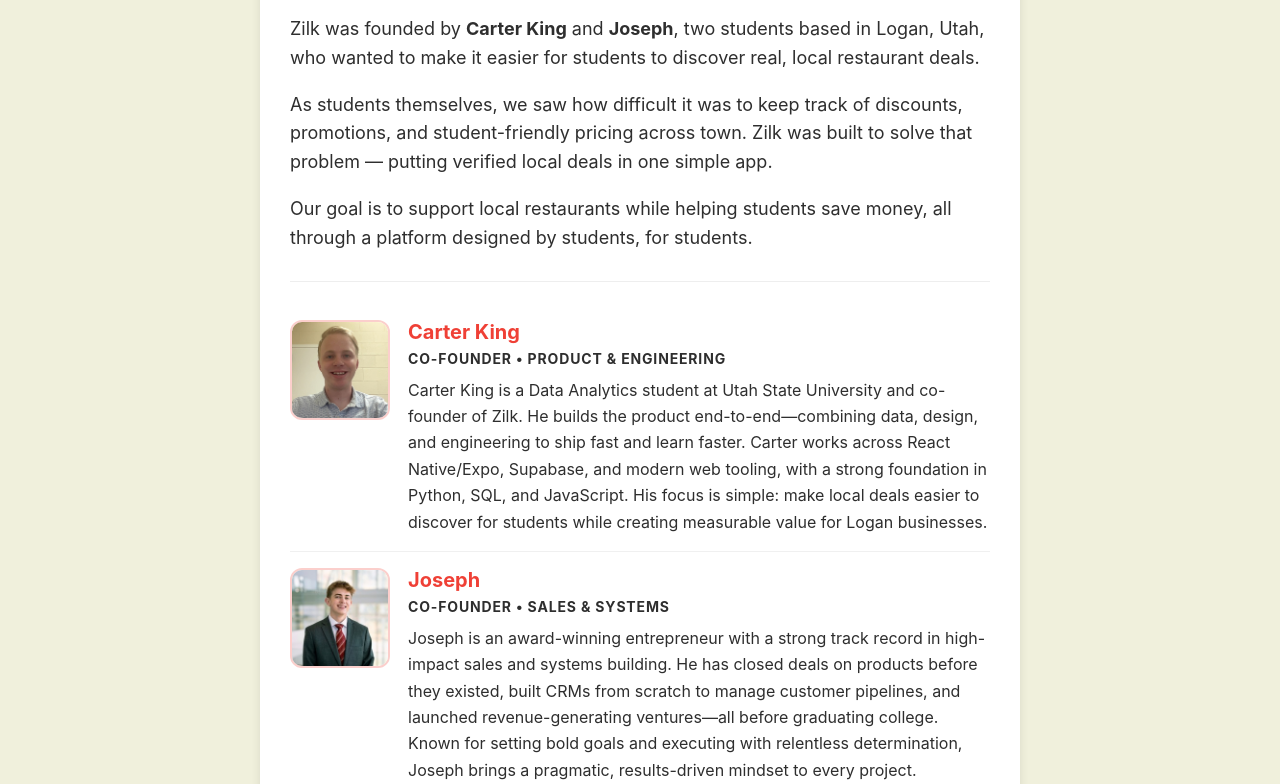
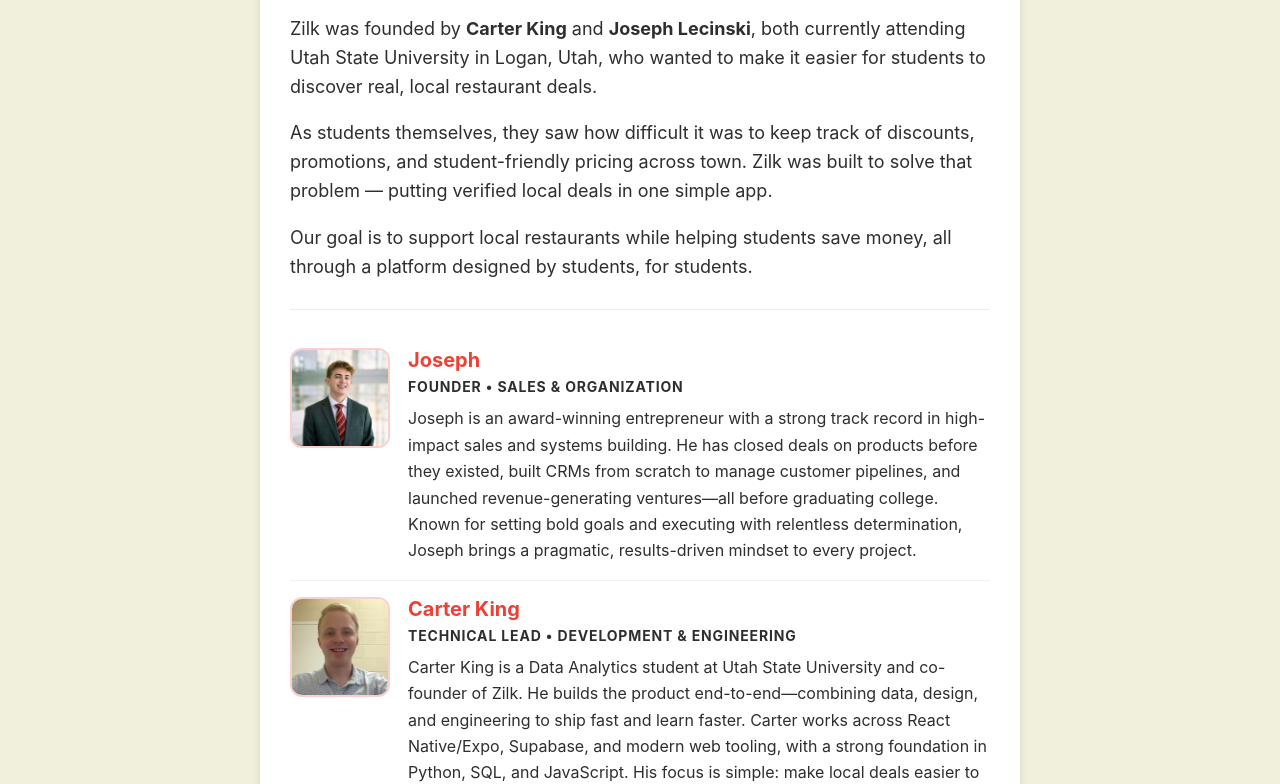
Before and after one commit to carteraking-gif/zilk-site, a plain HTML site: page index.html in a window 1280 px wide. Shown: the part 178-962 px from the top of the page. Drawn offline with Linux system fonts and the light colour scheme.

Commit message:
Revise founder details and add Carter King section
Updated founder information and added a new section for Carter King.

```diff
--- a/index.html
+++ b/index.html
@@ -167,12 +167,12 @@
 
     <!-- Keep your previous text -->
     <p>
-      Zilk was founded by <strong>Carter King</strong> and <strong>Joseph</strong>, two students based in Logan, Utah,
+      Zilk was founded by <strong>Carter King</strong> and <strong>Joseph Lecinski</strong>, both currently attending Utah State University in Logan, Utah,
       who wanted to make it easier for students to discover real, local restaurant deals.
     </p>
 
     <p>
-      As students themselves, we saw how difficult it was to keep track of discounts, promotions,
+      As students themselves, they saw how difficult it was to keep track of discounts, promotions,
       and student-friendly pricing across town. Zilk was built to solve that problem — putting
       verified local deals in one simple app.
     </p>
@@ -185,11 +185,27 @@
     <!-- New founder section with image-left / text-right -->
     <div class="founders">
 
+
+
+      <div class="founder-row">
+        <img class="founder-photo" src="joseph.jpeg" alt="Joseph" />
+        <div class="founder-text">
+          <h2>Joseph</h2>
+          <div class="role">Founder • Sales & Organization</div>
+          <p>
+            Joseph is an award-winning entrepreneur with a strong track record in high-impact sales and systems building.
+            He has closed deals on products before they existed, built CRMs from scratch to manage customer pipelines,
+            and launched revenue-generating ventures—all before graduating college. Known for setting bold goals and
+            executing with relentless determination, Joseph brings a pragmatic, results-driven mindset to every project.
+          </p>
+        </div>
+      </div>
+
       <div class="founder-row">
         <img class="founder-photo" src="carter.jpeg" alt="Carter King" />
         <div class="founder-text">
           <h2>Carter King</h2>
-          <div class="role">Co-Founder • Product & Engineering</div>
+          <div class="role"> Technical Lead • Development & Engineering</div>
           <p>
             Carter King is a Data Analytics student at Utah State University and co-founder of Zilk.
             He builds the product end-to-end—combining data, design, and engineering to ship fast and learn faster.
@@ -199,21 +215,6 @@
           </p>
         </div>
       </div>
-
-      <div class="founder-row">
-        <img class="founder-photo" src="joseph.jpeg" alt="Joseph" />
-        <div class="founder-text">
-          <h2>Joseph</h2>
-          <div class="role">Co-Founder • Sales & Systems</div>
-          <p>
-            Joseph is an award-winning entrepreneur with a strong track record in high-impact sales and systems building.
-            He has closed deals on products before they existed, built CRMs from scratch to manage customer pipelines,
-            and launched revenue-generating ventures—all before graduating college. Known for setting bold goals and
-            executing with relentless determination, Joseph brings a pragmatic, results-driven mindset to every project.
-          </p>
-        </div>
-      </div>
-
     </div>
 
     <div class="cta">
```
